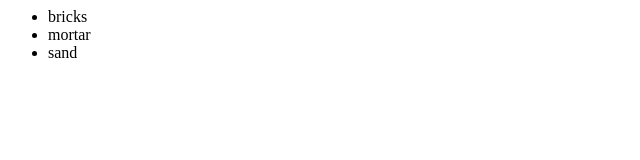
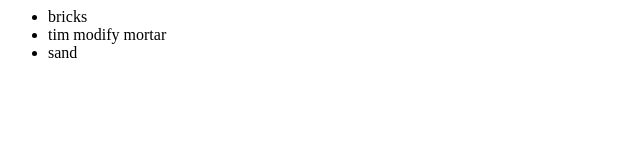
Before and after one commit to rodson/newGitTest, a plain HTML site: page index.html in a window 1280 px wide. Shown: the full height of the page, 0-640 px from the left. Drawn offline with Linux system fonts and the light colour scheme.

Commit message:
modify index.html

```diff
--- a/index.html
+++ b/index.html
@@ -4,7 +4,7 @@
     <div>
       <ul>
         <li>bricks</li>
-        <li>mortar</li>
+        <li>tim modify mortar</li>
         <li>sand</li>
       </ul>
     </div>
```
